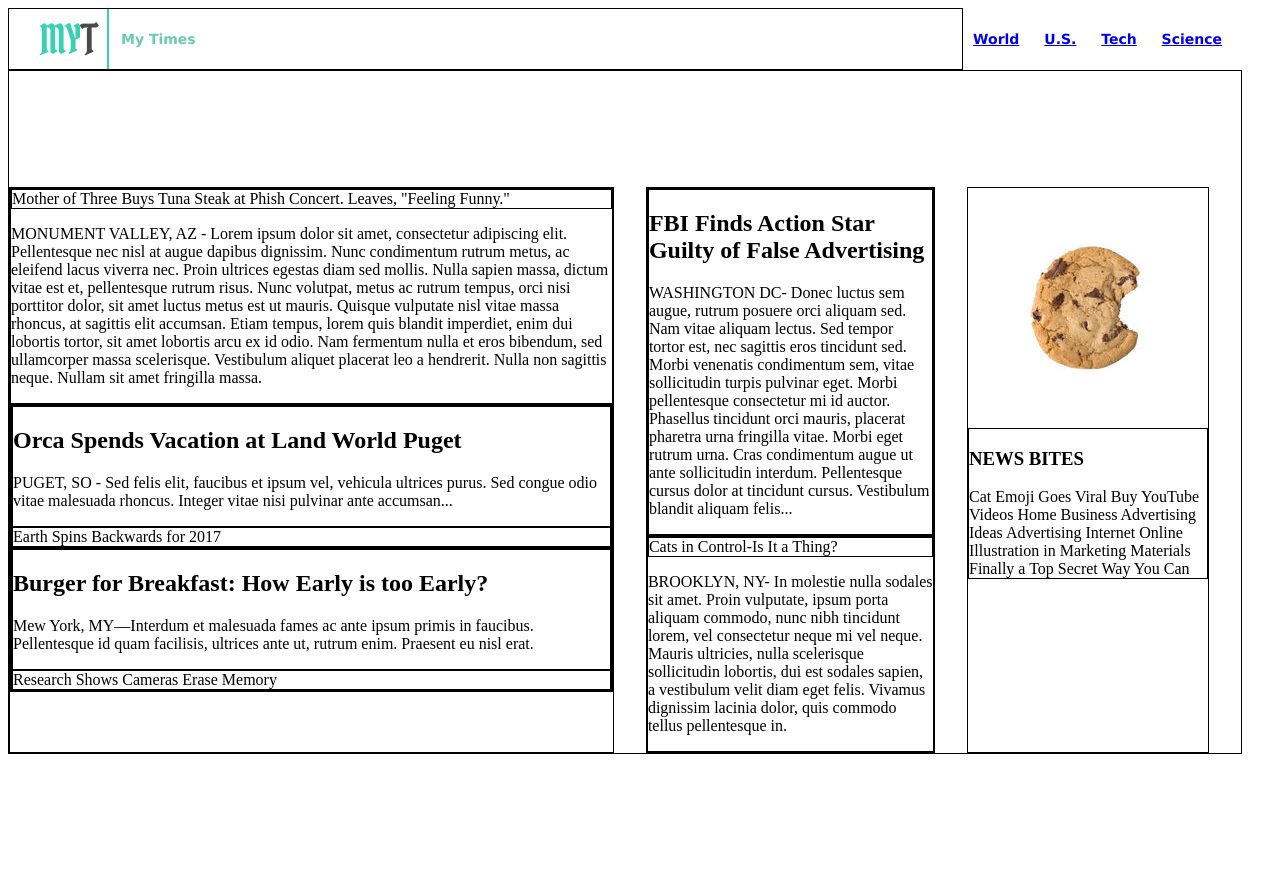
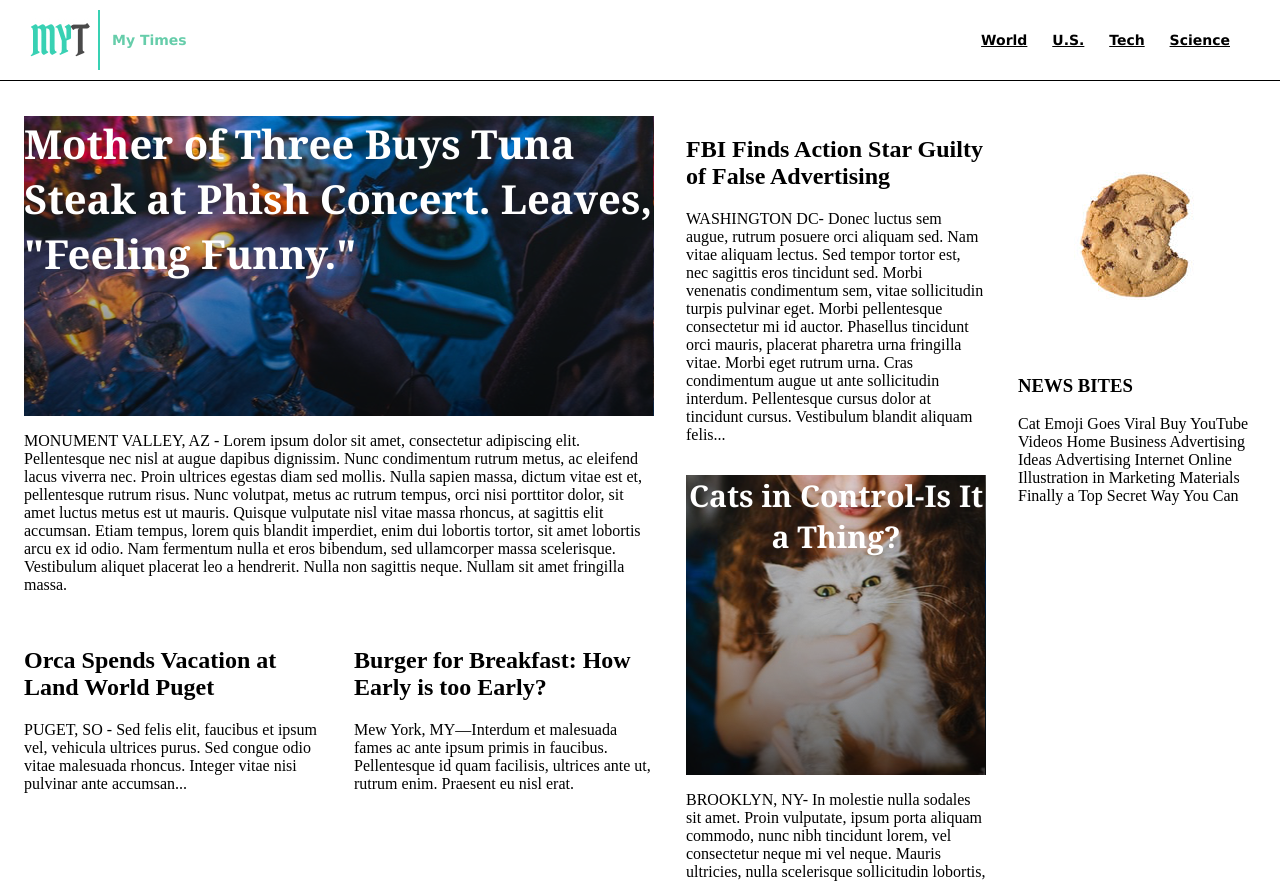
Before and after one commit to mikeashcroft/mytimes, a plain HTML site: page index.html in a window 1280 px wide. Shown: the top 881 px of the page. Before the commit the page ends 800 px from the top, so only its background shows below. Drawn offline with Linux system fonts and the light colour scheme.

Commit message:
Added images and styled stories

```diff
--- a/index.html
+++ b/index.html
@@ -41,7 +41,7 @@
           </div>
           <div class="stories">
             <div class="story">
-              <div class="text-container">
+              <div class="text-content">
                 <h2>Orca Spends Vacation at Land World Puget</h2>
                 <p class="narrative">PUGET, SO - Sed felis elit, faucibus et ipsum vel, vehicula ultrices purus. Sed congue odio vitae malesuada rhoncus. Integer vitae nisi pulvinar ante accumsan...</p>
               </div>
--- a/resources/css/style.css
+++ b/resources/css/style.css
@@ -4,12 +4,18 @@ header {
   font-size: 14px;
   font-weight: bold;
   align-items: center;
+  position: fixed;
+  z-index: 1;
+  width: 100%;
+  height: 80px;
+  background-color: white;
+  border-bottom: 1px solid black;
 
 }
 
-div {
+/* div {
   border: 1px solid black;
-}
+} */
 
 header nav {
   padding-right: 40px;
@@ -18,6 +24,14 @@ header nav {
 nav span {
   display: inline-block;
   padding: 20px 10px;
+}
+
+a {
+  color: black;
+}
+
+body {
+  margin: 0;
 }
 
 .logo {
@@ -42,6 +56,7 @@ nav span {
 .content {
   display: flex;
   width: 1232px;
+  margin: 0 auto 78px auto;
   padding-top: 116px;
 }
 
@@ -62,3 +77,54 @@ nav span {
 .column.small {
   width: 240px;
 }
+
+.image-content {
+  height: 300px;
+  margin-top: 15px;
+  font-family: Georgia;
+  font-weight: bold;
+  font-size: 30px;
+  color: white;
+  text-align: center;
+}
+
+.lead-story .image-content {
+  background-image: url(../images/img-story-main.png);
+  width: 630px;
+  margin-top: 0;
+  font-size: 40px;
+  text-align: left;
+
+}
+
+.fall-cancelled.image-content {
+  background-image: url(../images/img-story-2.png);
+}
+
+.pop-culture.image-content {
+  background-image: url(../images/img-story-3.png);
+}
+
+.cat-ceo.image-content {
+  background-image: url(../images/img-story-1.png)
+}
+
+.stories {
+  display: flex;
+  justify-content: space-between;
+  margin-top: 17px;
+}
+
+.stories .text-content {
+  height: 250px;
+}
+
+.story {
+  display: flex;
+  flex-direction: column;
+  width: 300px;
+}
+
+.narrative {
+  margin-top: 16px;
+}
```
Also changed, not shown: resources/images/img-story-1.png (added), resources/images/img-story-2.png (added), resources/images/img-story-3.png (added), resources/images/img-story-main.png (added).
